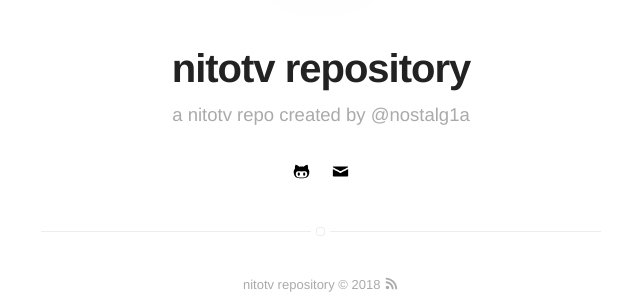
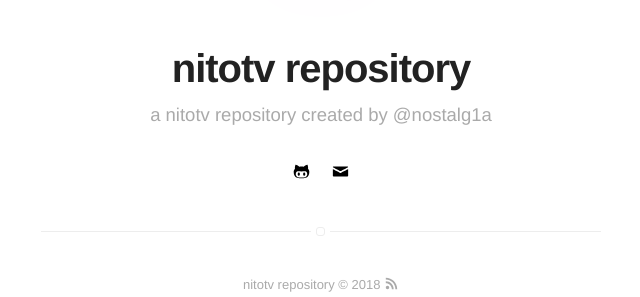
Before and after one commit to jdzmfg/nitotv, a Jekyll site: the page built from index.html, in a window 1280 px wide. Shown: the part 178-475 px from the top of the page, without its empty margins (319-959 px from the left). Built offline with Jekyll 4.4.1, drawn with Linux system fonts in a browser that asks for light colours.

Commit message:
Update _config.yml

```diff
--- a/_config.yml
+++ b/_config.yml
@@ -1,7 +1,7 @@
 name: nitotv repository
-bio: a nitotv repo created by @nostalg1a
+bio: a nitotv repository created by @nostalg1a
 
-description: a nitotv repo created by @nostalg1a
+description: a nitotv repository created by @nostalg1a
 external-image: true
 picture: assets/images/nitotv.jpg
 
@@ -13,12 +13,12 @@ permalink: /:title/
 authors:
     repo:
         name: nitotv repository
-        bio: a nitotv repo created by @nostalg1a
+        bio: a nitotv repository created by @nostalg1a
         external-image: true
         picture: assets/images/nitotv.jpg
     repo:
         name: nitotv repository
-        bio: a nitotv repo created by @nostalg1a
+        bio: a nitotv repository created by @nostalg1a
         external-image: true
         picture: assets/images/nitotv.jpg
 
```
